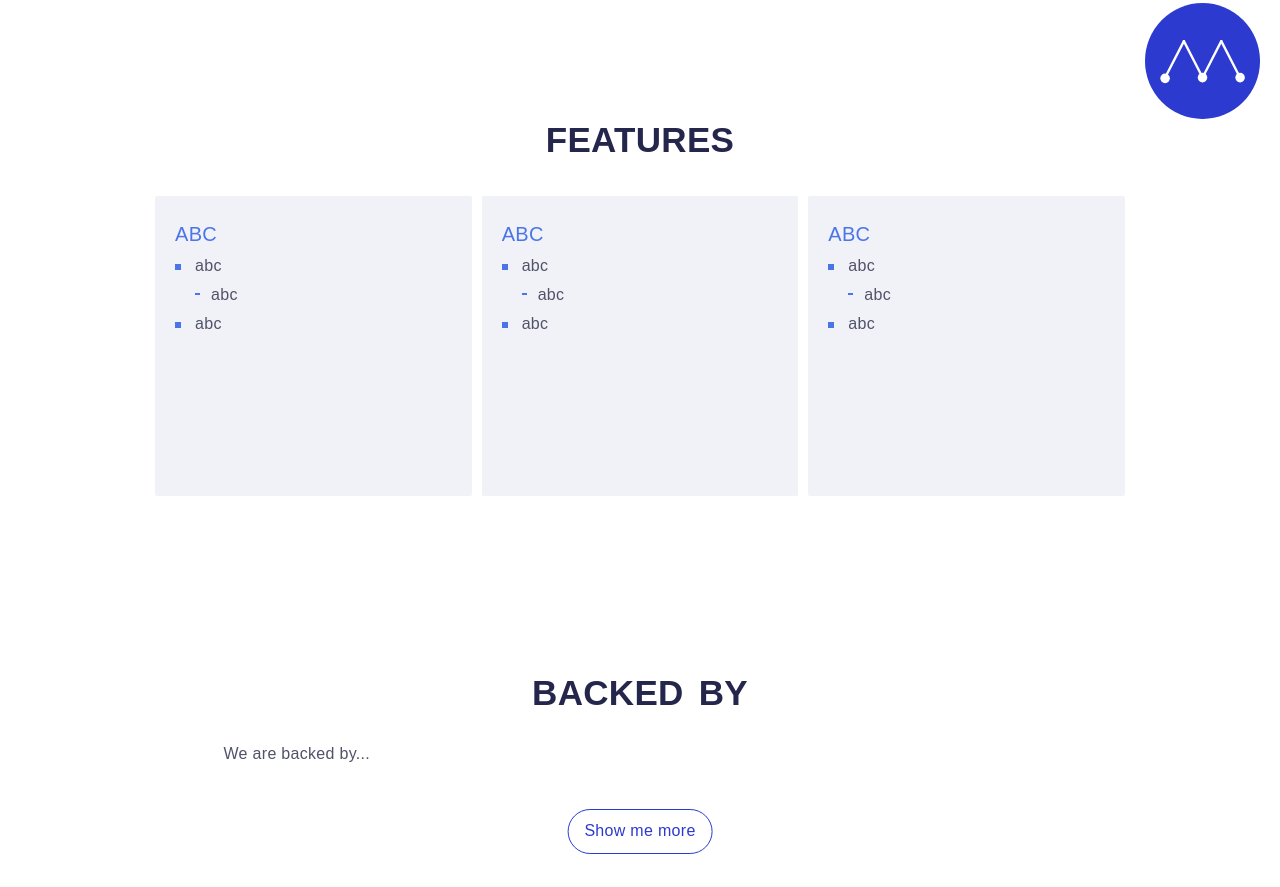
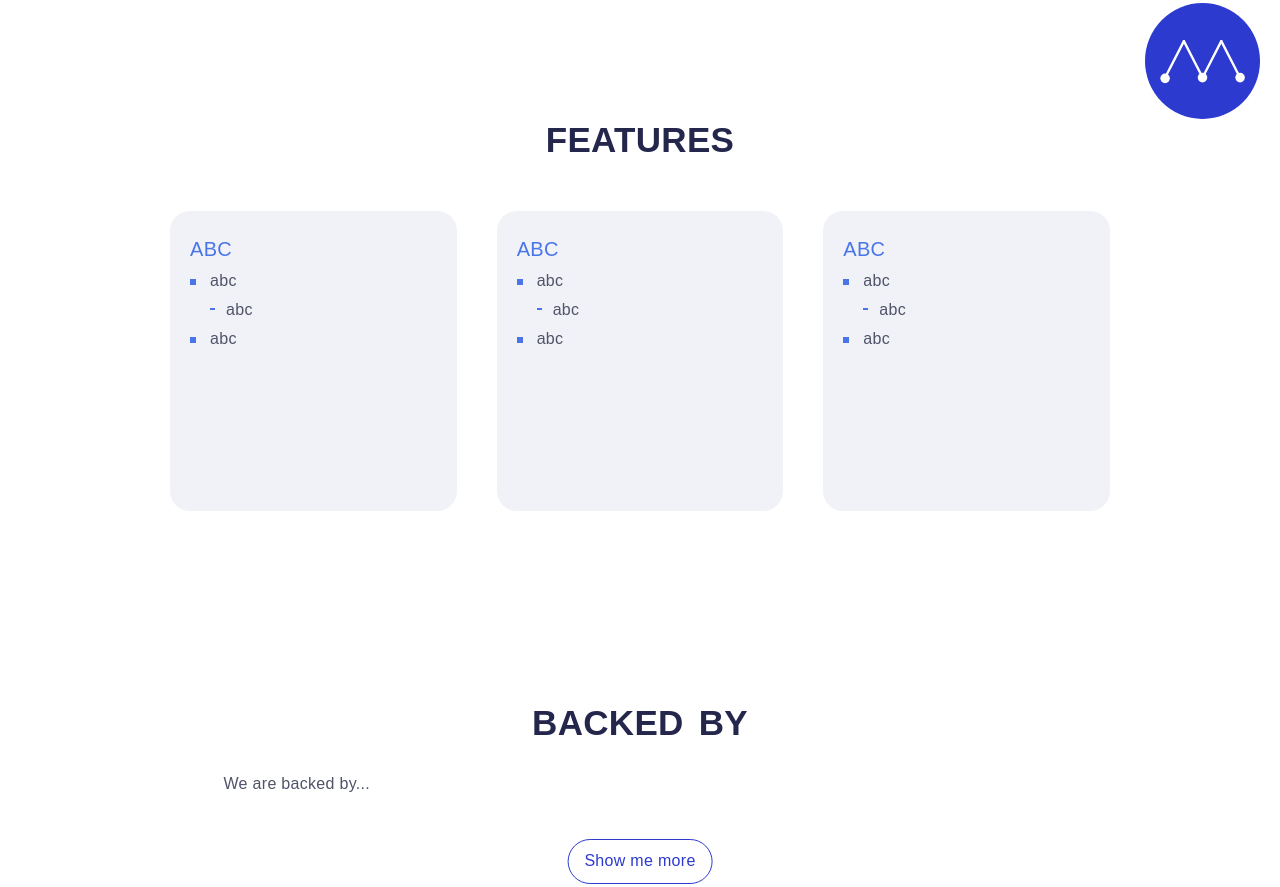
Before and after one commit to khoathy/massbit, a website: page index.html in a window 1280 px wide. Shown: the part 1340-2227 px from the top of the page. Drawn offline with nearby package versions, Linux system fonts and the light colour scheme; a web font is replaced by a local one.

Commit message:
style: add border radius

```diff
--- a/sass/abstracts/_variables.scss
+++ b/sass/abstracts/_variables.scss
@@ -6,7 +6,7 @@ COLORS:
 
 $color-primary:#2c3acf;
 $color-primary-light:#4a75e9;
-$color-primary-dark: #;
+$color-primary-dark: #2733b4;
 $color-highlight:#ff914d;
 $color-white: #fff;
 $color-white-2: #f1f2f7;
--- a/sass/components/_card.scss
+++ b/sass/components/_card.scss
@@ -9,9 +9,9 @@
     }
     &__wrapper {
         min-height: 30rem;
-        margin: 0.5rem;
+        margin: 2rem;
         position: relative;
-        border-radius: 2px;
+        border-radius: 2rem;
         padding: 2rem;
         background-color: $color-white-2;
         color: $color-gray;
```
Also changed, not shown: css/style.css.
